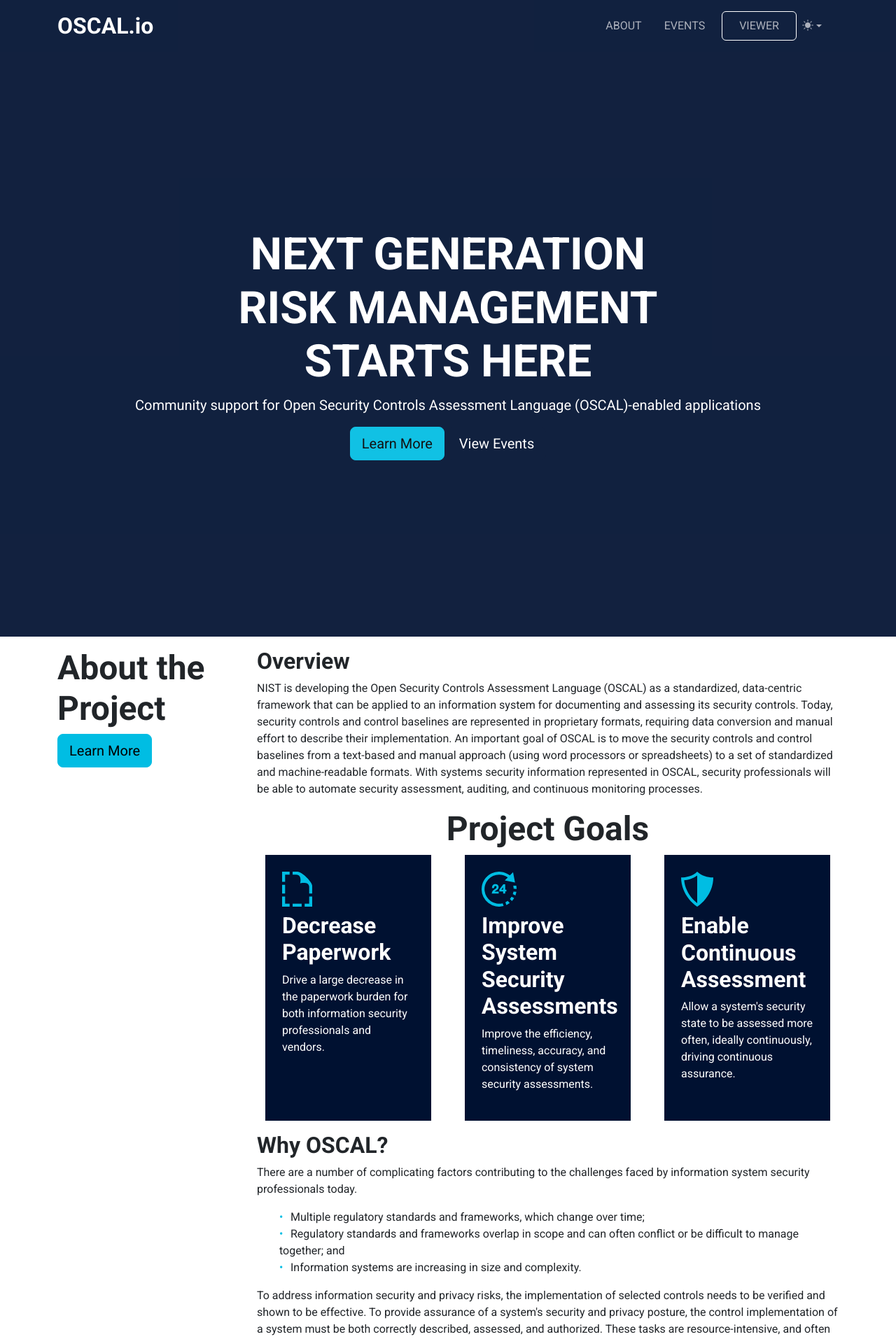
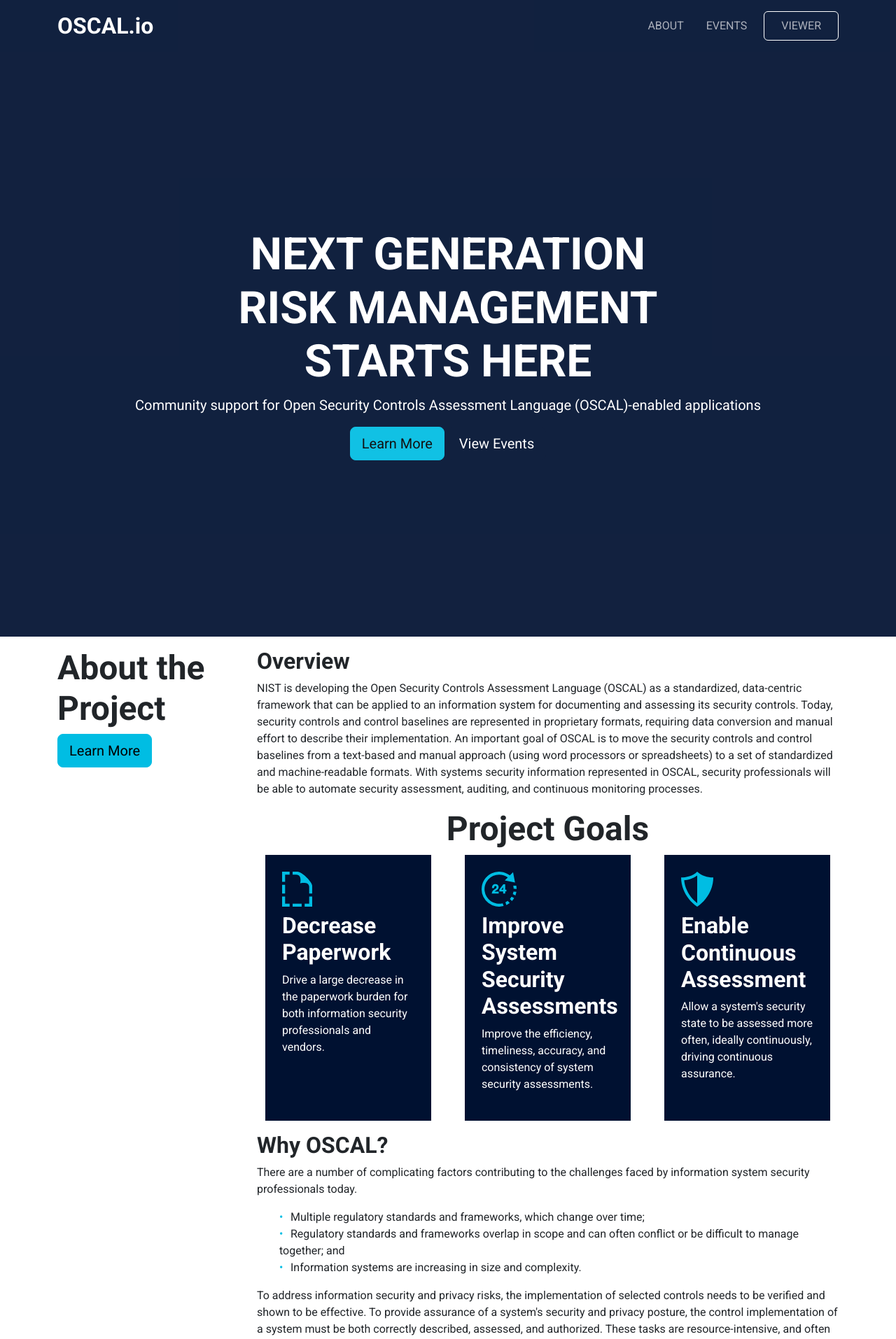
Before and after one commit to EasyDynamics/oscal.io, a Jekyll site: the page built from index.html, in a window 1280 px wide. Shown: the top 1914 px of the page at 70% size. Built offline with Jekyll 4.4.1, drawn with Linux system fonts in a browser that asks for light colours.

Commit message:
fix: hide the broken theme toggle

```diff
--- a/_includes/navbar.html
+++ b/_includes/navbar.html
@@ -16,7 +16,7 @@
         {%-for item in site.data.navbar.right -%}
         <li class="nav-item{% if item.emphasize %} border border-white border-1 rounded px-3{% endif %}"><a class="nav-link" href="{{ item.link }}">{{ item.name }}</a></li>
         {% endfor %}
-        <li class="nav-item dropdown">
+        <li class="nav-item dropdown theme-select d-none">
           <button class="btn btn-link nav-link py-2 px-0 px-lg-2 dropdown-toggle d-flex align-items-center"
                   id="bd-theme"
                   type="button"
--- a/assets/js/color-theme.js
+++ b/assets/js/color-theme.js
@@ -72,7 +72,10 @@
     document.querySelectorAll('[data-bs-theme-value]')
       .forEach(toggle => {
         toggle.addEventListener('click', () => {
-          const theme = toggle.getAttribute('data-bs-theme-value')
+          // TODO: Re-enable this after we have fixed the display issues with the
+          // theme toggle dropdown
+          // const theme = toggle.getAttribute('data-bs-theme-value')
+          const theme = 'light';
           localStorage.setItem('theme', theme)
           setTheme(theme)
           showActiveTheme(theme, true)
```
